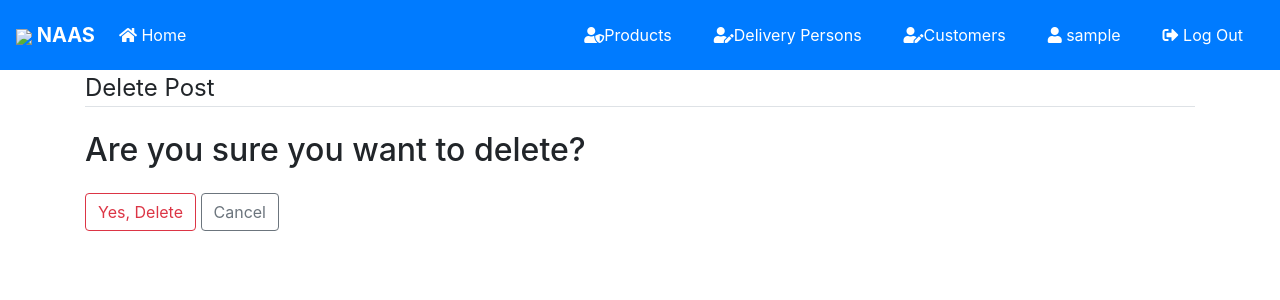
After one commit to himanshudas75/NAAS, a Django app: page /manager/subscriptions/1/delete/1/ in a window 1280 px wide. The commit adds this page. Shown: the top 300 px of the page. Run offline with Django 3.2, Linux system fonts and the light colour scheme; a user stored in the database is signed in; tables that the repository leaves empty hold one stand-in row (values such as "Sample post"); some libraries are stand-ins or nearby versions.

Commit message:
subscriptions added

```diff
--- a/office/forms.py
+++ b/office/forms.py
@@ -35,11 +35,12 @@ class AddDeliveryPersonForm(UserCreationForm):
 class AddProductForm(forms.ModelForm):
     class Meta:
         model = ProductList
-        fields = ("name", "price", "date_published")
+        fields = ("name", "code", "price", "date_published")
 
     def __init__(self, *args, **kwargs):
         super(AddProductForm, self).__init__(*args, **kwargs)
         self.fields['name'].widget.attrs['placeholder'] = 'The Times of India'
+        self.fields['code'].widget.attrs['placeholder'] = 'TOA'
         self.fields['price'].widget.attrs['placeholder'] = '300'
         self.fields['date_published'].widget.attrs['placeholder'] = 'MM/DD/YYYY'
 
--- a/office/models.py
+++ b/office/models.py
@@ -25,12 +25,20 @@ class Customer(models.Model):
 class ProductList(models.Model):
     id = models.AutoField(primary_key=True)
     name = models.CharField(max_length=100)
+    code = models.CharField(max_length=10, unique=True, null=True)
     price = models.IntegerField(default=0)
     date_published = models.DateField()
 
 class SubscriptionList(models.Model):
     customer_id = models.ForeignKey(Customer, on_delete=models.CASCADE)
     product_id = models.ForeignKey(ProductList, on_delete=models.CASCADE)
+
+    class Meta:
+        constraints = [
+            models.UniqueConstraint(
+                fields=['customer_id', 'product_id'], name='unique_customer_product_subscription'
+            )
+        ]
 
 class Deliveries(models.Model):
     deliveryperson = models.ForeignKey(User, on_delete=models.CASCADE)
--- a/office/templates/items.html
+++ b/office/templates/items.html
@@ -6,11 +6,12 @@
     {% for obj in objects %}
         <div>
             {% if type == 'products' %}
-                {{obj.id}} {{obj.name}} Rs {{obj.price}}/- {{obj.date_published}}
+                {{obj.id}} {{obj.name}} {{obj.code}} Rs {{obj.price}}/- {{obj.date_published}}
             {% elif type == 'manager:delivery-persons' %}
                 {{obj.id}} {{obj.username}} {{obj.name}}
             {% elif type == 'manager:customers' %}
                 {{obj.id}} {{obj.name}} {{obj.username}} {{obj.address}}
+                <a class="btn btn-danger btn-sm mt-1 mb-1" href="{% url 'manager:subscriptions' obj.id %}">View Subscriptions</a>
             {% endif %}
             {% if user.user_type == 0 %}
                 <a class="btn btn-danger btn-sm mt-1 mb-1" href="{% url delete obj.id %}">Delete</a>
--- /dev/null
+++ b/office/templates/manager/subscription_confirm_delete.html
@@ -0,0 +1,16 @@
+{% extends 'base.html' %}
+{% block content %}
+    <div class="content-section">
+        <form method="POST">
+            {% csrf_token %}
+            <fieldset class="form-group">
+                <legend class="border-bottom mb-4">Delete Post</legend>
+                <h2>Are you sure you want to delete?</h2>
+            </fieldset>
+            <div class="form-group">
+                <button class="btn btn-outline-danger" type="submit">Yes, Delete</button>
+                <a class="btn btn-outline-secondary" href="{% url 'manager:subscriptions' object.customer_id.id %}">Cancel</a>
+            </div>
+        </form>
+    </div>
+{% endblock content %}
--- a/office/urls.py
+++ b/office/urls.py
@@ -15,6 +15,13 @@ urlpatterns = [
         path('customer_add/', manager.AddCustomerView.as_view(), name='customer-add'),
         path('customers/', manager.ListCustomerView.as_view(), name='customers'),
         path('customer_delete/<int:pk>/', manager.DeleteCustomerView.as_view(), name='customer-delete'),
+
+        path('subscriptions/<int:pk>/', manager.ListSubscriptionView.as_view(), name='subscriptions'),
+        path('subscriptions/<int:id1>/delete/<int:pk>/', manager.DeleteSubscriptionView.as_view(), name='subscription-delete'),
+        # path('subscriptions/<int:pk>/', include(([
+        #     path('', manager.ListSubscriptionView.as_view(), name='subscriptions'),
+        # ], 'manager'), namespace='subscription')),
+
         path('profile/', manager.AddProductView.as_view(), name='profile'),
         path('logout', manager.AddProductView.as_view(), name='logout'),
     ], 'office'), namespace='manager')),
--- a/office/views/manager.py
+++ b/office/views/manager.py
@@ -1,5 +1,5 @@
 from django.contrib.auth import login
-from django.shortcuts import redirect, render
+from django.shortcuts import redirect, render, get_object_or_404
 from django.views.generic import CreateView, ListView, UpdateView, DeleteView
 from office.models import (
     User,
@@ -151,29 +151,47 @@ class DeleteCustomerView(LoginRequiredMixin, UserPassesTestMixin, DeleteView):
             return True
         return False
 
-class AddSubscriptionView(LoginRequiredMixin, UserPassesTestMixin, CreateView):
+# class AddSubscriptionView(LoginRequiredMixin, UserPassesTestMixin, CreateView):
+#     model = SubscriptionList
+#     form_class = AddSubscriptionForm
+#     template_name = 'manager/item_add.html'
+#     success_url = reverse_lazy('manager:customers')
+
+#     def get_context_data(self, **kwargs):
+#         kwargs['item'] = 'Subscription'
+#         return super().get_context_data(**kwargs)
+
+#     def test_func(self):
+#         if self.request.user.user_type == 0:
+#             return True
+#         return False
+
+class ListSubscriptionView(LoginRequiredMixin, CreateView, ListView):
     model = SubscriptionList
+    context_object_name = 'objects'
     form_class = AddSubscriptionForm
-    template_name = 'manager/item_add.html'
-    success_url = reverse_lazy('manager:customers')
+    template_name = 'manager/subscriptions.html'
 
     def get_context_data(self, **kwargs):
-        kwargs['item'] = 'Subscription'
+        kwargs['item'] = 'Customer'
+        kwargs['type'] = 'manager:customers'
+        kwargs['add'] = 'manager:subscription-add'
+        kwargs['delete'] = 'manager:subscription-delete'
         return super().get_context_data(**kwargs)
+
+    def get_queryset(self):
+        customer = get_object_or_404(Customer, id=self.kwargs['pk'])
+        return self.model.objects.filter(customer_id = customer)
+
+class DeleteSubscriptionView(LoginRequiredMixin, UserPassesTestMixin, DeleteView):
+    model = SubscriptionList
+    template_name = 'manager/subscription_confirm_delete.html'
+    context_object_name = 'object'
+
+    def get_success_url(self):
+        return reverse_lazy('manager:subscriptions', kwargs = {'pk': self.object.customer_id.id})
 
     def test_func(self):
         if self.request.user.user_type == 0:
             return True
         return False
-
-class ListSubscriptionView(LoginRequiredMixin, ListView):
-    model = SubscriptionList
-    context_object_name = 'objects'
-    template_name = 'items.html'
-
-    def get_context_data(self, **kwargs):
-        kwargs['item'] = 'Customer'
-        kwargs['type'] = 'manager:customers'
-        kwargs['add'] = 'manager:customer-add'
-        kwargs['delete'] = 'manager:customer-delete'
-        return super().get_context_data(**kwargs)
```
Also changed, not shown: office/templates/manager/subscriptions.html (added, +12 -0 lines), office/migrations/0005_productlist_price_subscriptionlist.py (added), office/migrations/0006_subscriptionlist_unique_customer_product_subscription.py (added).
